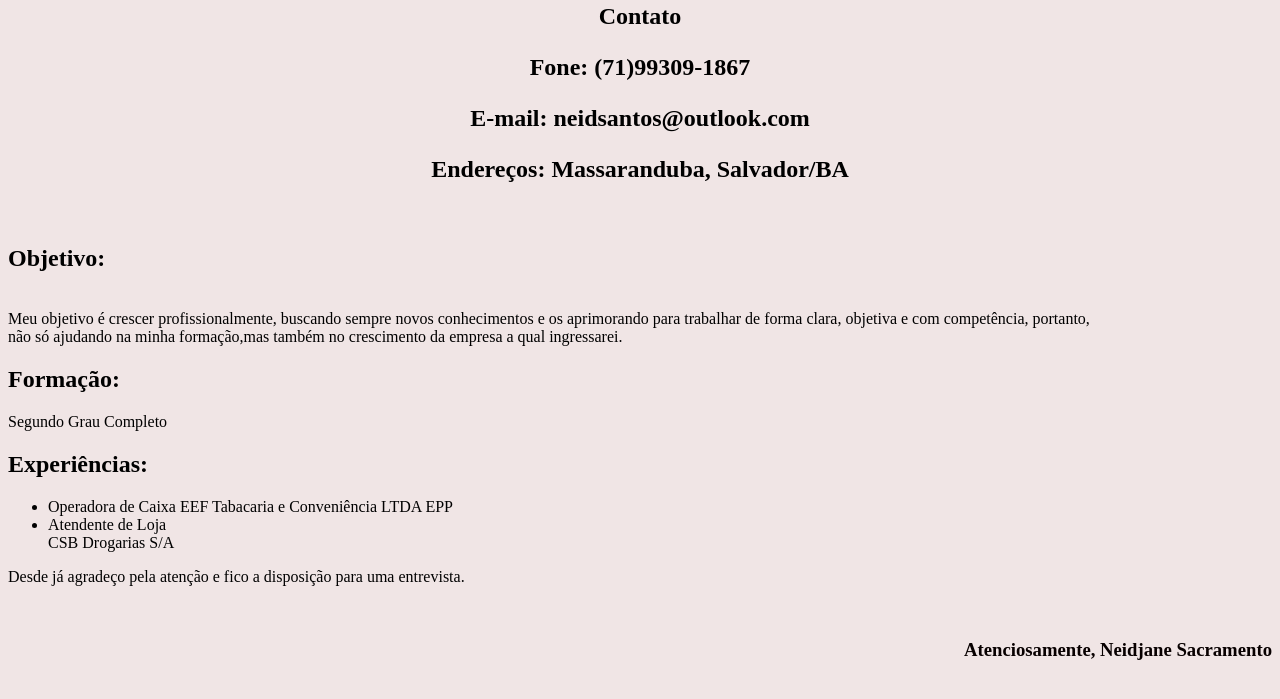
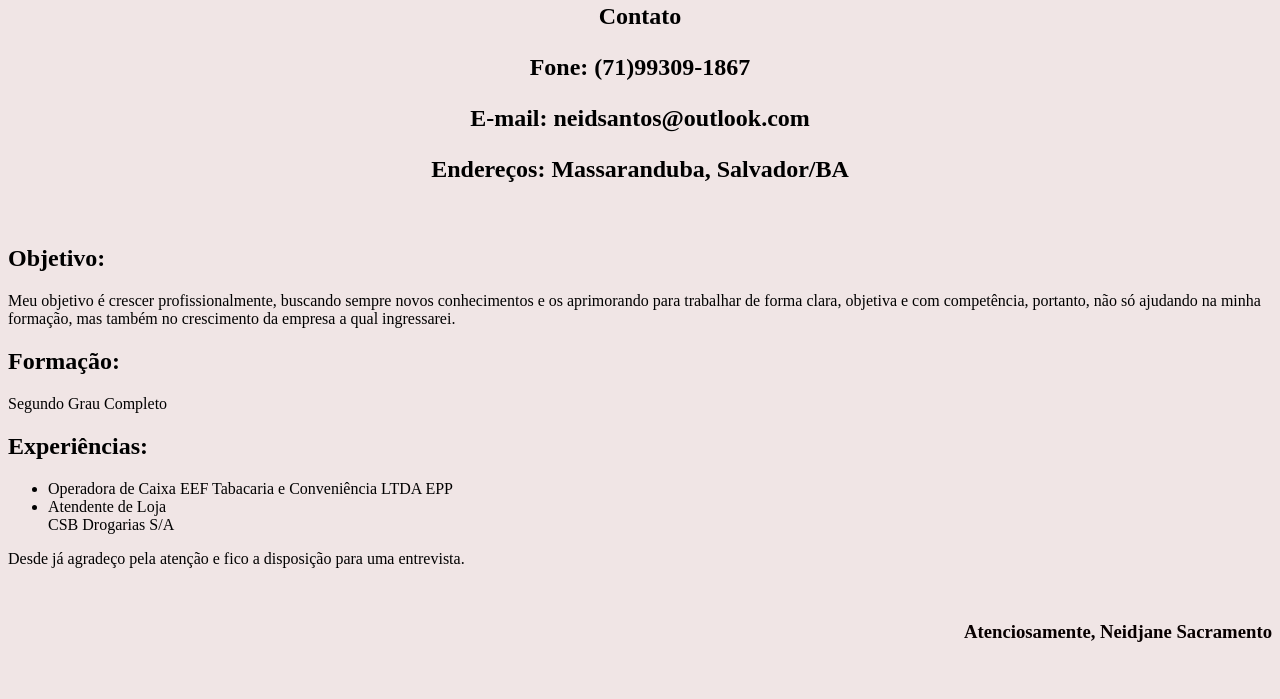
Before and after one commit to SacramentoSS/Curriculo, a plain HTML site: page index.html in a window 1280 px wide. Shown: the part 79-778 px from the top of the page. Drawn offline with Linux system fonts and the light colour scheme.

Commit message:
Update index.html

```diff
--- a/index.html
+++ b/index.html
@@ -18,12 +18,14 @@
 <br>
 
 <h2>Objetivo:</h2>
-    <br>Meu objetivo é crescer profissionalmente, buscando sempre novos
+
+    <p>Meu objetivo é crescer profissionalmente, buscando sempre novos
     conhecimentos e os aprimorando para trabalhar de forma clara, objetiva e com
-    competência, portanto,<br> não só ajudando na minha formação,mas também no
-    crescimento da empresa a qual ingressarei.</br>
+    competência, portanto, não só ajudando na minha formação, mas também no
+    crescimento da empresa a qual ingressarei.</p>
 
     <h2>Formação:</h2> Segundo Grau Completo
+
     <h2>Experiências:</h2>
 
         <ul>
```
